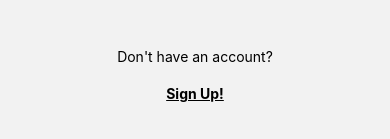
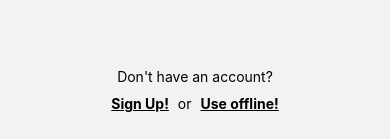
Before and after one commit to Andrei481/LanguageAssistantApp, a React Native app: screen /Login in a window 390 px wide. Shown: the part 702-841 px from the top of the page. Built offline with nearby package versions, Linux system fonts and the light colour scheme; no server answers.

Commit message:
Use offline feature

```diff
--- a/src/components/CustomButton/CustomButton.js
+++ b/src/components/CustomButton/CustomButton.js
@@ -37,6 +37,7 @@ const styles = StyleSheet.create({
     },
 
     container_TERTIARY: {
+        padding: 5
     },
 
     container_DISABLED: {
--- a/src/screens/HomeScreen/HomeScreen.js
+++ b/src/screens/HomeScreen/HomeScreen.js
@@ -144,12 +144,14 @@ const HomeScreen = ({ route }) => {
                     probability: prediction[0].probability.toFixed(3),
                 };
 
+                if (userId !== 0) {
                     await axios.post(`http://${serverIp}:${serverPort}/detection`, detectionData)
                         .catch(error => {
                             if (error.response && error.response.status !== 409) {
                                 Alert.alert('Upload error', error.message || "Unable to connect to the server.");
                             }
                         });
+                }
 
                 prediction.forEach(item => {
                     if (item.rawImageData) {
@@ -157,13 +159,14 @@ const HomeScreen = ({ route }) => {
                     }
                 });
 
+                if (userId !== 0) {
                     await axios.post(`http://${serverIp}:${serverPort}/progressPoints`, { userId, progressIncrement: 10 })
                         .catch(error => {
                             if (error.response && error.response.status !== 409) {
                                 Alert.alert('Update error', error.message || "Unable to connect to the server.");
                             }
                         });
-
+                }
                 navigation.navigate('Object Detection', { userId, pickedImage: pickedImageHigh, prediction });
             }
             setisDetecting(false);
@@ -183,7 +186,10 @@ const HomeScreen = ({ route }) => {
                 style={{ width: '100%', backgroundColor: '#6499E9', flexDirection: 'row', justifyContent: 'space-between', padding: 15, paddingTop: 40, }}>
                 <StatusBar barStyle='default' backgroundColor={'transparent'} translucent={true} />
                 <Text style={{ fontWeight: 'bold', fontSize: 22, color: 'white' }}>Language Assistant</Text>
+
                 <TouchableOpacity /* Profile icon */
+                    style={{ opacity: userId === 0 ? 0 : 1 }}
+                    disabled={userId === 0}
                     onPress={() => { navigation.navigate('User Profile', { userId }); }}>
                     <Icon name="account-circle" size={30} color="#fff" />
                 </TouchableOpacity>
--- a/src/screens/LoginScreen/LoginScreen.js
+++ b/src/screens/LoginScreen/LoginScreen.js
@@ -92,10 +92,17 @@ const LoginScreen = () => {
                     </View>
                     <View style={[styles.container_signup,]}>
                         <Text>Don't have an account?</Text>
-                        <CustomButton
-                            text='Sign Up!' onPress={onSignUpPressed}
-                            type='TERTIARY'
-                        />
+                        <View style={{ flexDirection: 'row', alignItems: 'center' }} >
+                            <CustomButton
+                                text='Sign Up!' onPress={onSignUpPressed}
+                                type='TERTIARY'
+                            />
+                            <Text> or </Text>
+                            <CustomButton
+                                text='Use offline!' onPress={useOffline}
+                                type='TERTIARY'
+                            />
+                        </View>
                     </View>
                 </View >
             </ScrollView>
--- a/src/screens/ObjectDetectionScreen/ObjectDetectionScreen.js
+++ b/src/screens/ObjectDetectionScreen/ObjectDetectionScreen.js
@@ -69,7 +69,10 @@ const ObjectDetectionScreen = ({ route }) => {
                 style={{ width: '100%', backgroundColor: '#6499E9', flexDirection: 'row', justifyContent: 'space-between', padding: 15, paddingTop: 40, }}>
                 <StatusBar barStyle='default' backgroundColor={'transparent'} translucent={true} />
                 <Text style={{ fontWeight: 'bold', fontSize: 22, color: 'white' }}>Language Assistant</Text>
+
                 <TouchableOpacity /* Profile icon */
+                    style={{ opacity: userId === 0 ? 0 : 1 }}
+                    disabled={userId === 0}
                     onPress={() => { navigation.navigate('User Profile', { userId }); }}>
                     <Icon name="account-circle" size={30} color="#fff" />
                 </TouchableOpacity>
```
Lines whose indentation alone changed are shown as unchanged.
